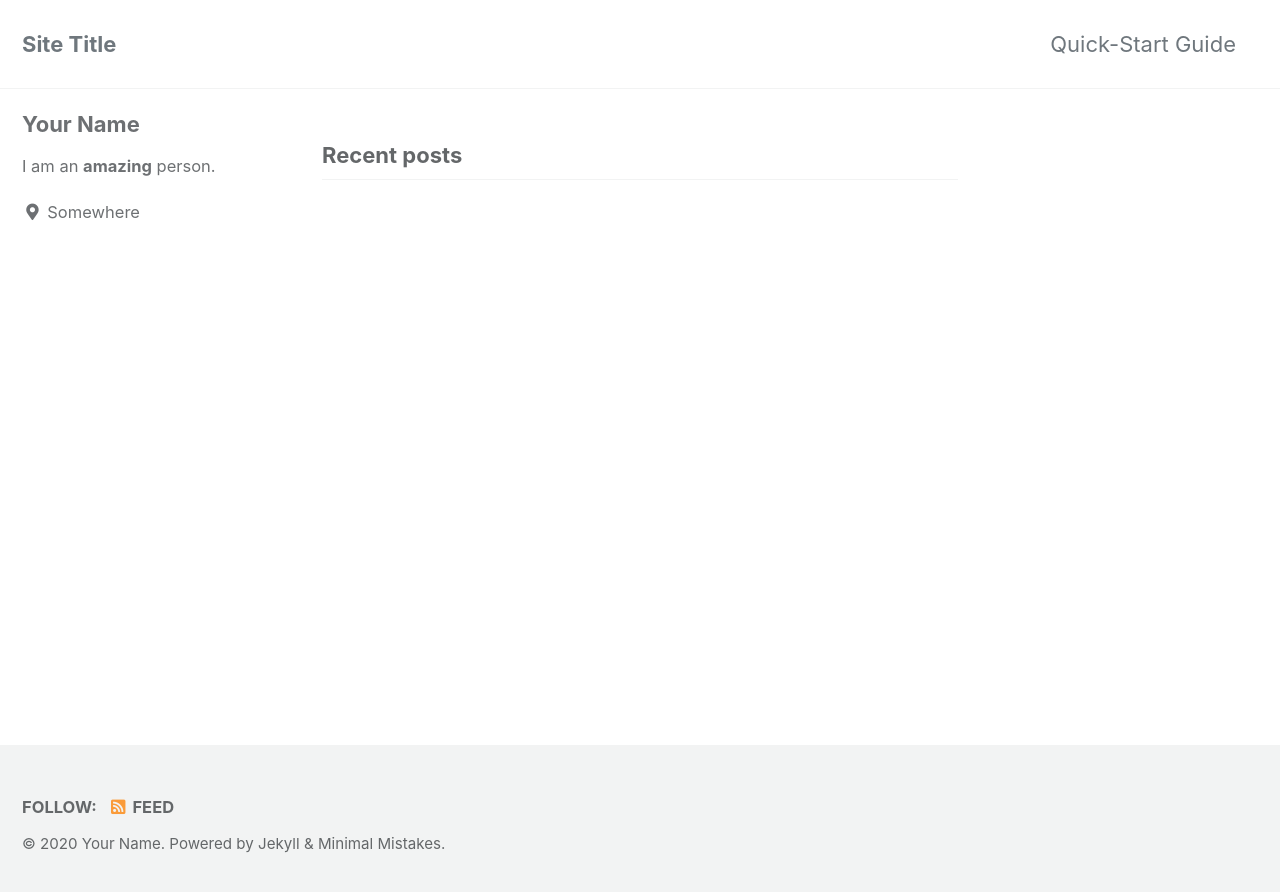
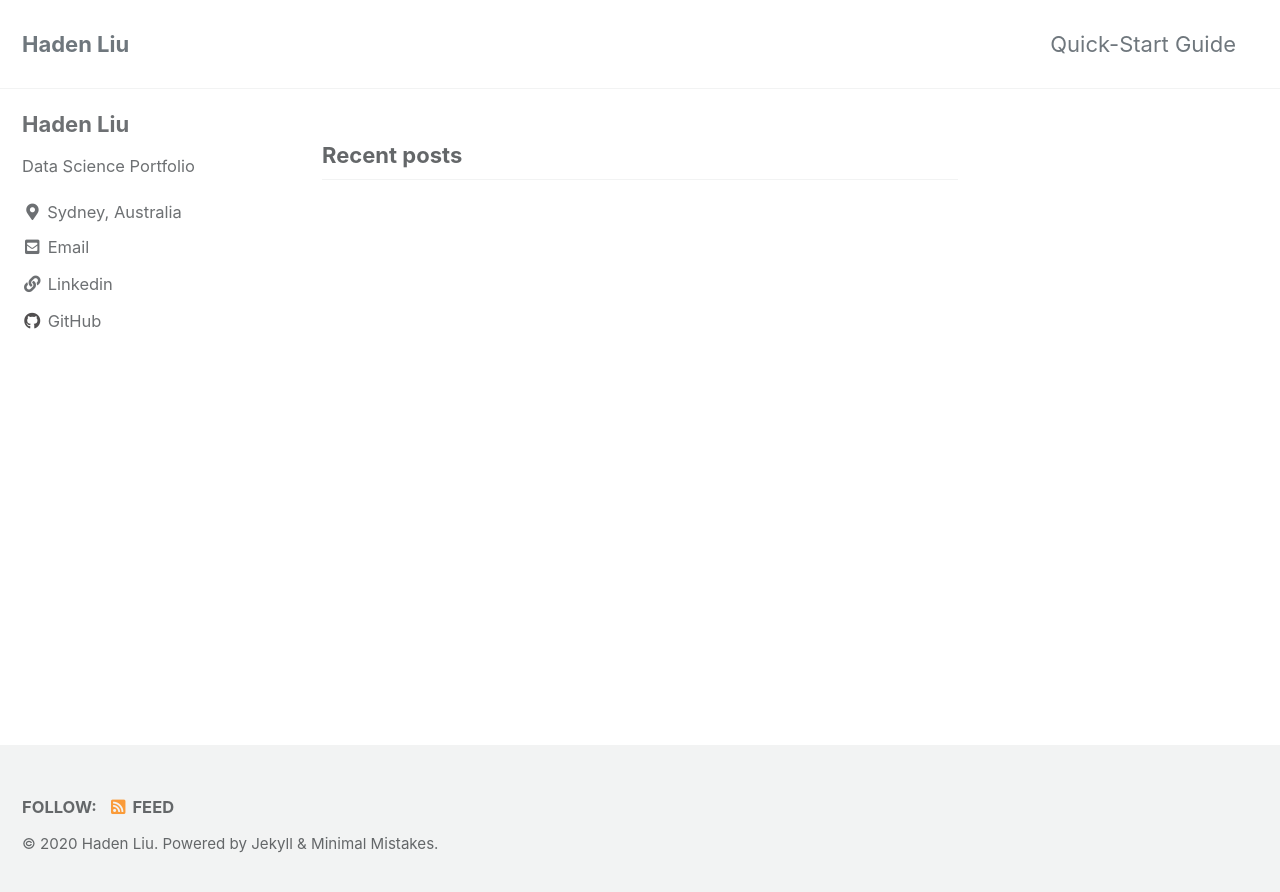
Before and after one commit to haden-liu/ds-portfolio-io, a Jekyll site: the page built from index.html, in a window 1280 px wide. Shown: the top 892 px of the page. Built offline with Jekyll 4.4.1, drawn with Linux system fonts in a browser that asks for light colours; cached includes are drawn as plain includes; the list of posts is cut into pages by our own code.

Commit message:
2nd commit

```diff
--- a/_config.yml
+++ b/_config.yml
@@ -16,11 +16,11 @@ minimal_mistakes_skin    : "default" # "air", "aqua", "contrast", "dark", "dirt"
 
 # Site Settings
 locale                   : "en-US"
-title                    : "Site Title"
+title                    : "Haden Liu"
 title_separator          : "-"
 subtitle                 : # site tagline that appears below site title in masthead
-name                     : "Your Name"
-description              : "An amazing website."
+name                     : "Haden Liu"
+description              : "Data Science Portfolio"
 url                      : # the base hostname & protocol for your site e.g. "https://mmistakes.github.io"
 baseurl                  : # the subpath of your site, e.g. "/blog"
 repository               : # GitHub username/repo-name e.g. "mmistakes/minimal-mistakes"
@@ -93,18 +93,18 @@ analytics:
 
 # Site Author
 author:
-  name             : "Your Name"
+  name             : "Haden Liu"
   avatar           : # path of avatar image, e.g. "/assets/images/bio-photo.jpg"
-  bio              : "I am an **amazing** person."
-  location         : "Somewhere"
+  bio              : "Data Science Portfolio"
+  location         : "Sydney, Australia"
   email            :
   links:
     - label: "Email"
       icon: "fas fa-fw fa-envelope-square"
-      # url: "mailto:your.name@email.com"
-    - label: "Website"
+      url: "mailto:haden.liu30@gmail.com"
+    - label: "Linkedin"
       icon: "fas fa-fw fa-link"
-      # url: "https://your-website.com"
+      url: "https://www.linkedin.com/in/haden-hang-liu/"
     - label: "Twitter"
       icon: "fab fa-fw fa-twitter-square"
       # url: "https://twitter.com/"
@@ -113,7 +113,7 @@ author:
       # url: "https://facebook.com/"
     - label: "GitHub"
       icon: "fab fa-fw fa-github"
-      # url: "https://github.com/"
+      url: "https://github.com/haden-liu"
     - label: "Instagram"
       icon: "fab fa-fw fa-instagram"
       # url: "https://instagram.com/"
@@ -279,3 +279,10 @@ defaults:
       comments: # true
       share: true
       related: true
+
+  - scope:
+      path: ""
+      type: pages
+    values:
+      layout: single
+      author_profile: true
```
